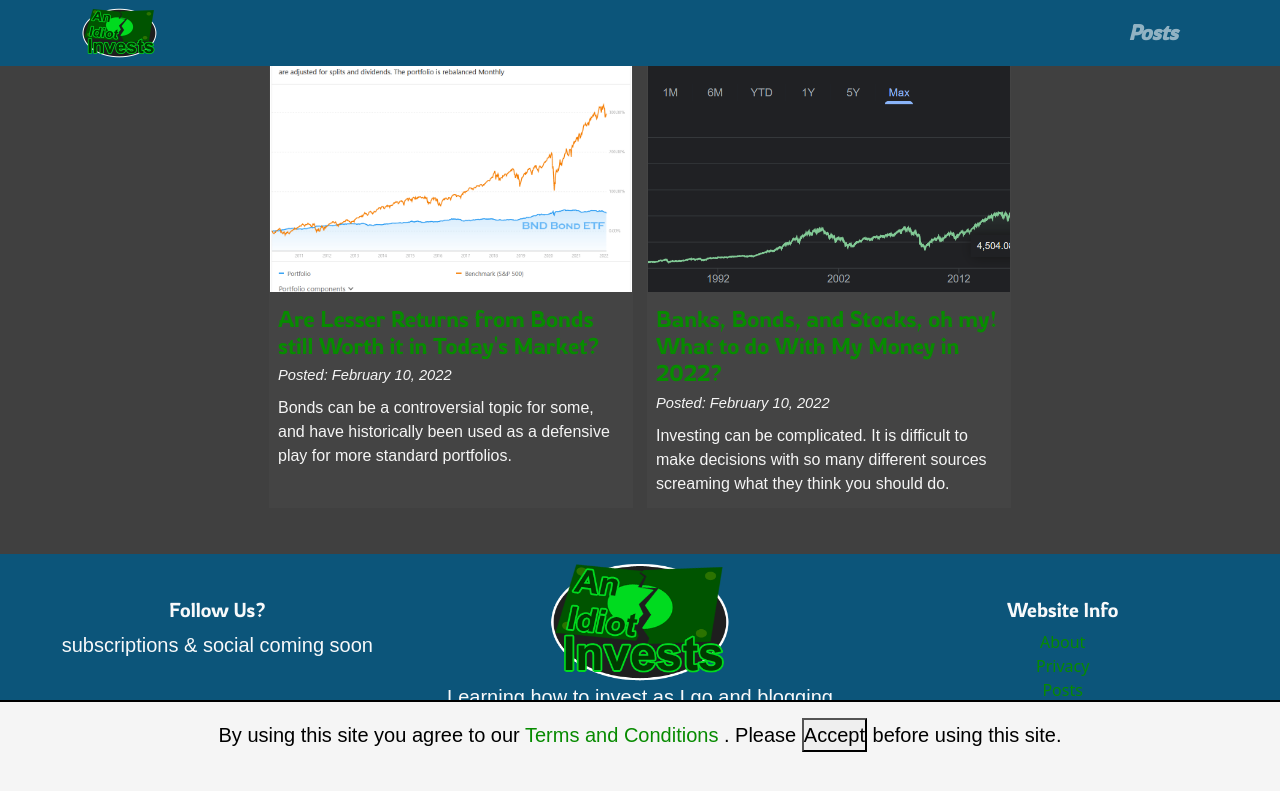
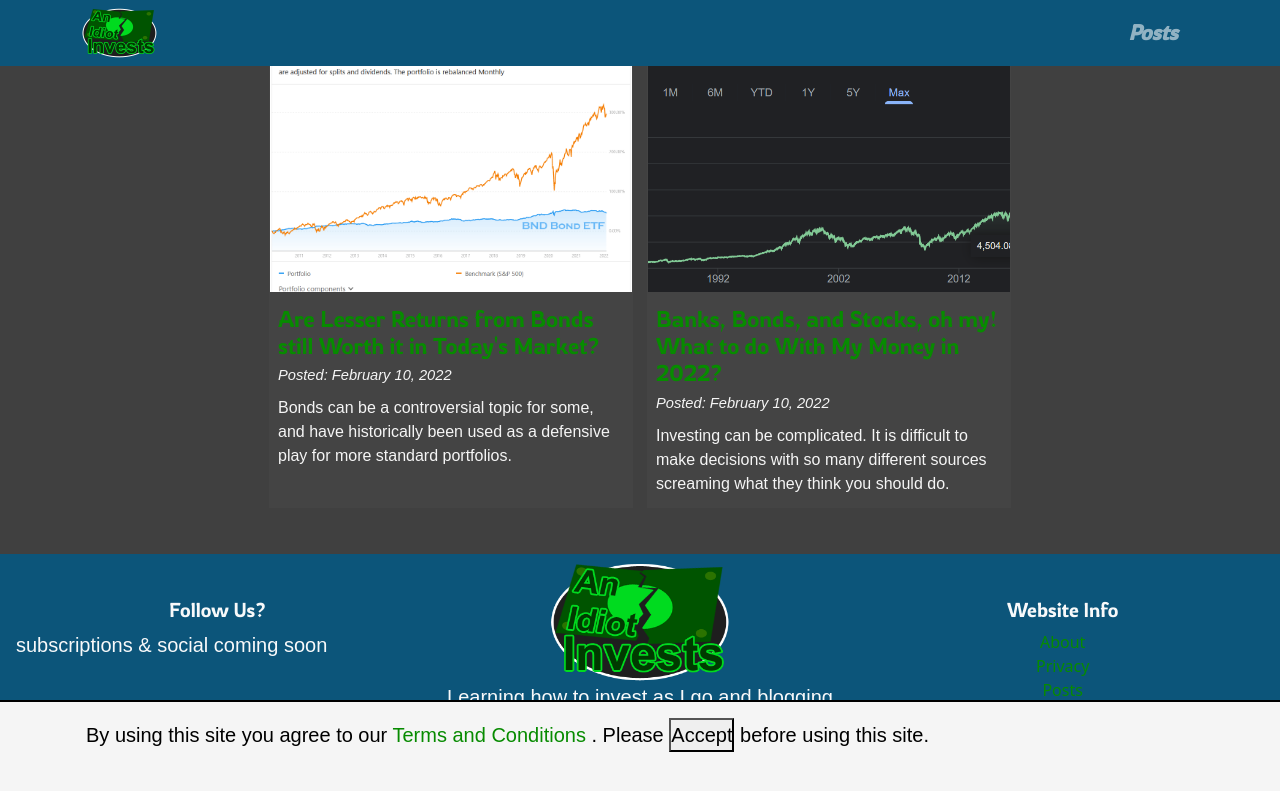
Before and after one commit to AnIdiotInvests/anidiotinvests.github.io, a Jekyll site: the page built from index.md, in a window 1280 px wide and 900 px high, scrolled down 1098 px. Shown: the top 791 px of the window. Built offline with Jekyll 4.4.1, drawn with Linux system fonts in a browser that asks for light colours.

Commit message:
attempting to fix google chrome simplify bug v2

```diff
--- a/_includes/head.html
+++ b/_includes/head.html
@@ -1,8 +1,7 @@
 <head>
     <meta charset="utf-8">
-    <!-- Allow Phone Zoom -->
-    <meta name="viewport" content="width=device-width, initial-scale=0.86, maximum-scale=5.0, minimum-scale=0.86, shrink-to-fit=no">
-    <!-- <meta name="viewport" content="width=device-width, initial-scale=1"> -->
+    <!-- <meta name="viewport" content="width=device-width, initial-scale=0.86, maximum-scale=5.0, minimum-scale=0.86, shrink-to-fit=no"> -->
+    <meta name="viewport" content="width=device-width, initial-scale=1">
     <meta name="robots" content="index, follow">
     <link rel="icon" href="/assets/img/primary/logo-two.png">
 
--- a/assets/css/styles.css
+++ b/assets/css/styles.css
@@ -16,6 +16,7 @@
 }
 
 p {
+  display: table;
   font-family: Arial, Helvetica, sans-serif;
   font-size: 15pt;
   margin: 0;
```
